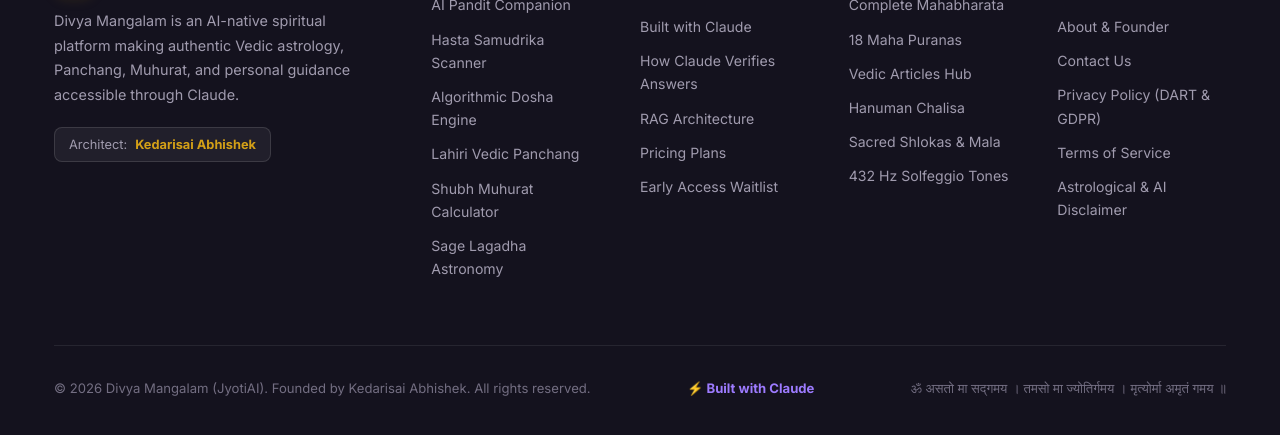
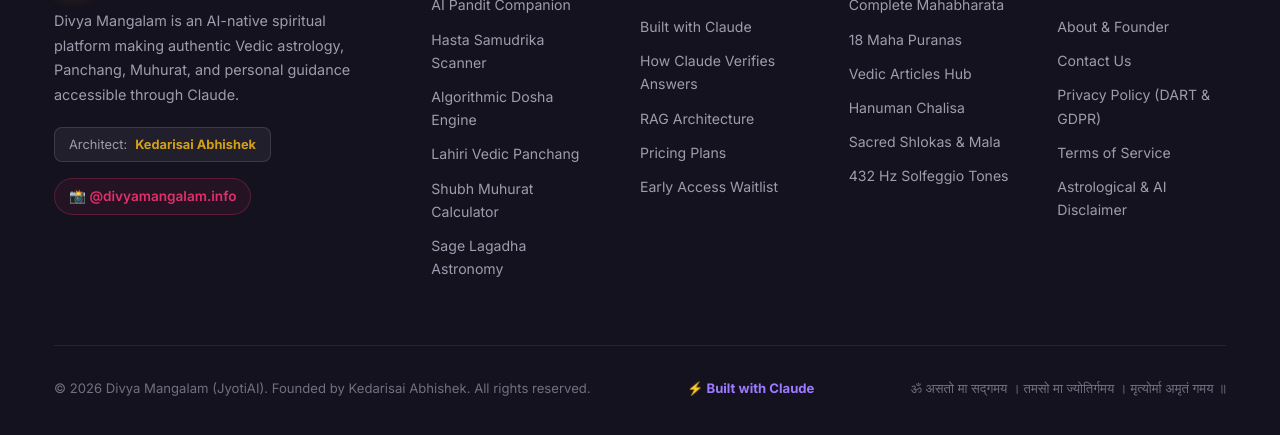
Before and after one commit to kedari10085/divyamangalam, a plain HTML site: page index.html in a window 1280 px wide. Shown: the part 9239-9674 px from the top of the page. Drawn offline with nearby package versions, Linux system fonts and the light colour scheme; a web font is replaced by a local one.

Commit message:
feat(social): add Instagram link @divyamangalam.info to footer

```diff
--- a/index.html
+++ b/index.html
@@ -952,6 +952,18 @@
             <span>Architect:</span>
             <strong>Kedarisai Abhishek</strong>
           </div>
+
+          <!-- Social Links -->
+          <div style="display:flex; gap:12px; margin-top:16px; align-items:center;">
+            <a href="https://www.instagram.com/divyamangalam.info/" target="_blank" rel="noopener noreferrer"
+               style="display:inline-flex; align-items:center; gap:6px; font-size:0.85rem; font-weight:600;
+                      color:#E1306C; background:rgba(225,48,108,0.08); border:1px solid rgba(225,48,108,0.3);
+                      border-radius:999px; padding:6px 14px; text-decoration:none; transition:all 0.2s;"
+               onmouseover="this.style.background='#E1306C';this.style.color='#fff';"
+               onmouseout="this.style.background='rgba(225,48,108,0.08)';this.style.color='#E1306C';">
+              📸 @divyamangalam.info
+            </a>
+          </div>
         </div>
 
         <!-- Product Col -->
```
